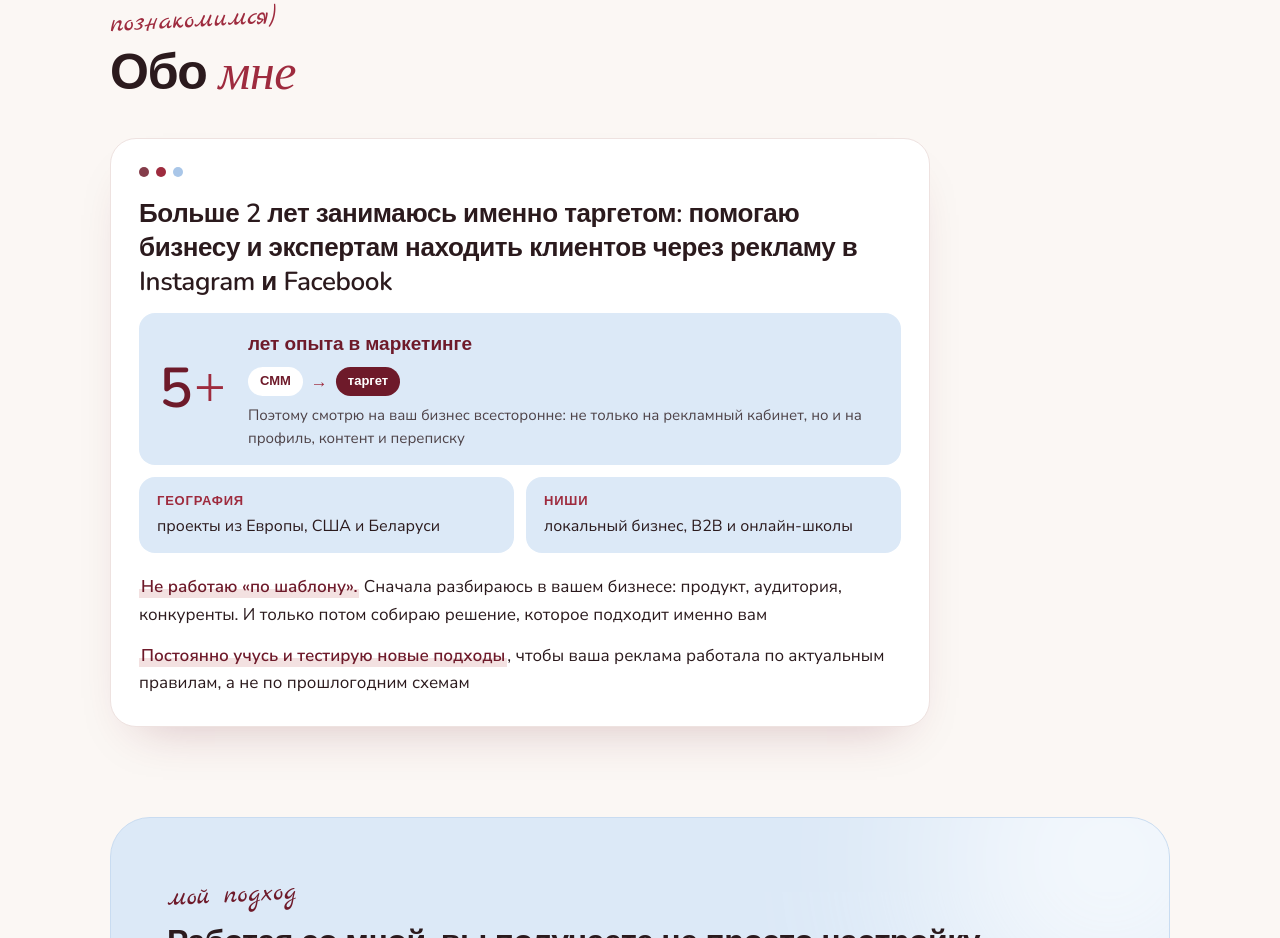
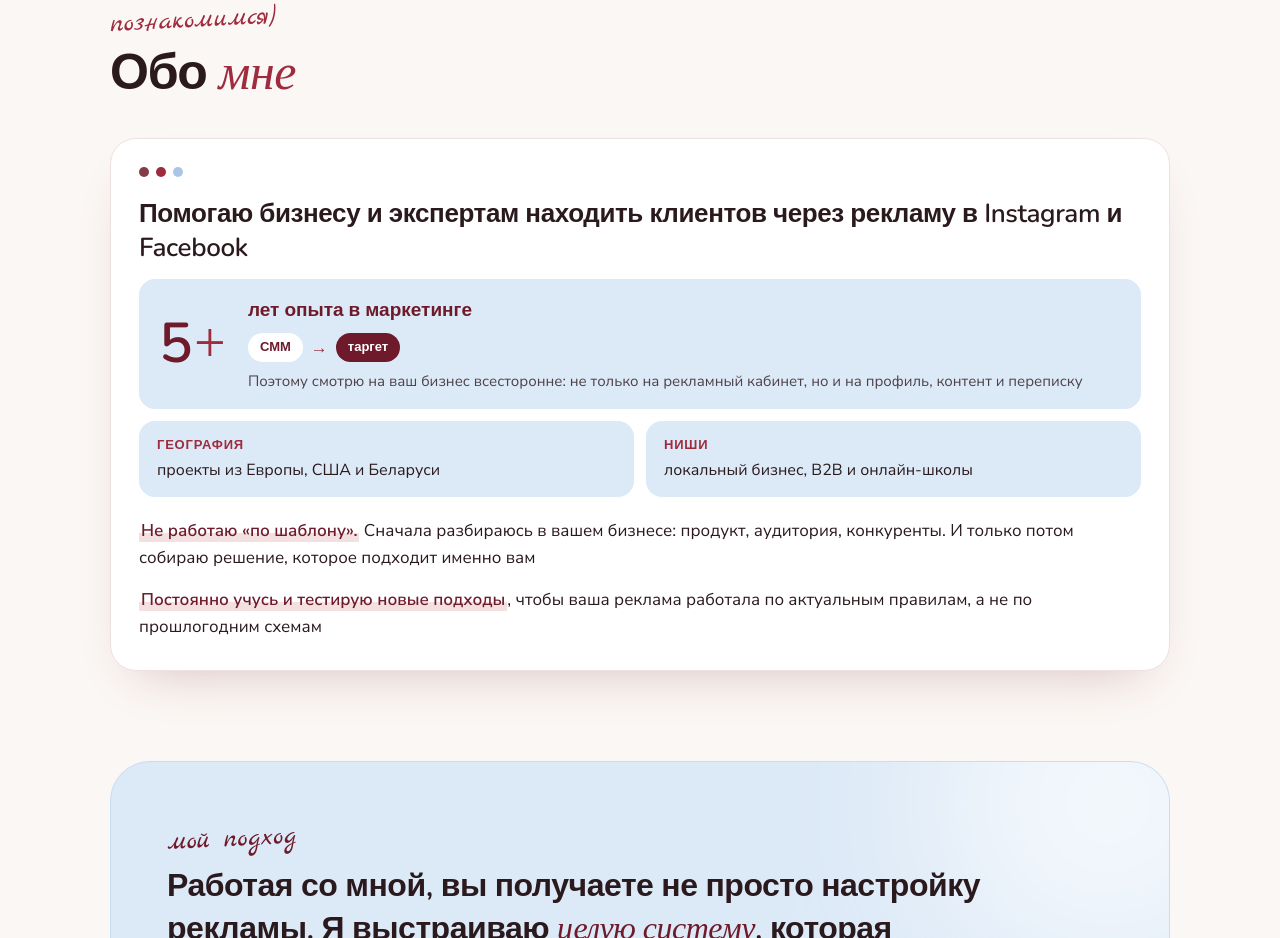
Before and after one commit to Culifox/culifox.github.io, a plain HTML site: page для-публикации/index.html in a window 1280 px wide. Shown: the part 887-1825 px from the top of the page. Drawn offline with nearby package versions, Linux system fonts and the light colour scheme; a web font is replaced by a local one.

Commit message:
Add files via upload

```diff
--- a/для-публикации/index.html
+++ b/для-публикации/index.html
@@ -67,7 +67,7 @@
     <h2>Обо <em>мне</em></h2>
     <div class="about-box win reveal">
       <div class="dots"><i></i><i></i><i></i></div>
-      <p class="about-lead">Больше 2 лет занимаюсь именно таргетом: помогаю бизнесу и экспертам находить клиентов через рекламу в Instagram и Facebook</p>
+      <p class="about-lead">Помогаю бизнесу и экспертам находить клиентов через рекламу в Instagram и Facebook</p>
       <div class="about-exp">
         <div class="exp-num">5<em>+</em></div>
         <div class="exp-text">
--- a/для-публикации/style.css
+++ b/для-публикации/style.css
@@ -361,3 +361,6 @@ html{scroll-padding-top:90px}
 @media (hover:hover){.btn-soft:hover{background:#EBCDD1;color:var(--navy)}}
 .card-btns{display:flex;flex-wrap:wrap;gap:10px;margin-top:auto;padding-top:8px}
 .card-btns .btn{margin-top:0}
+
+/* 19.11 вечер: «Обо мне» на всю ширину, как «Мой подход» */
+.about-box{max-width:none}
```
